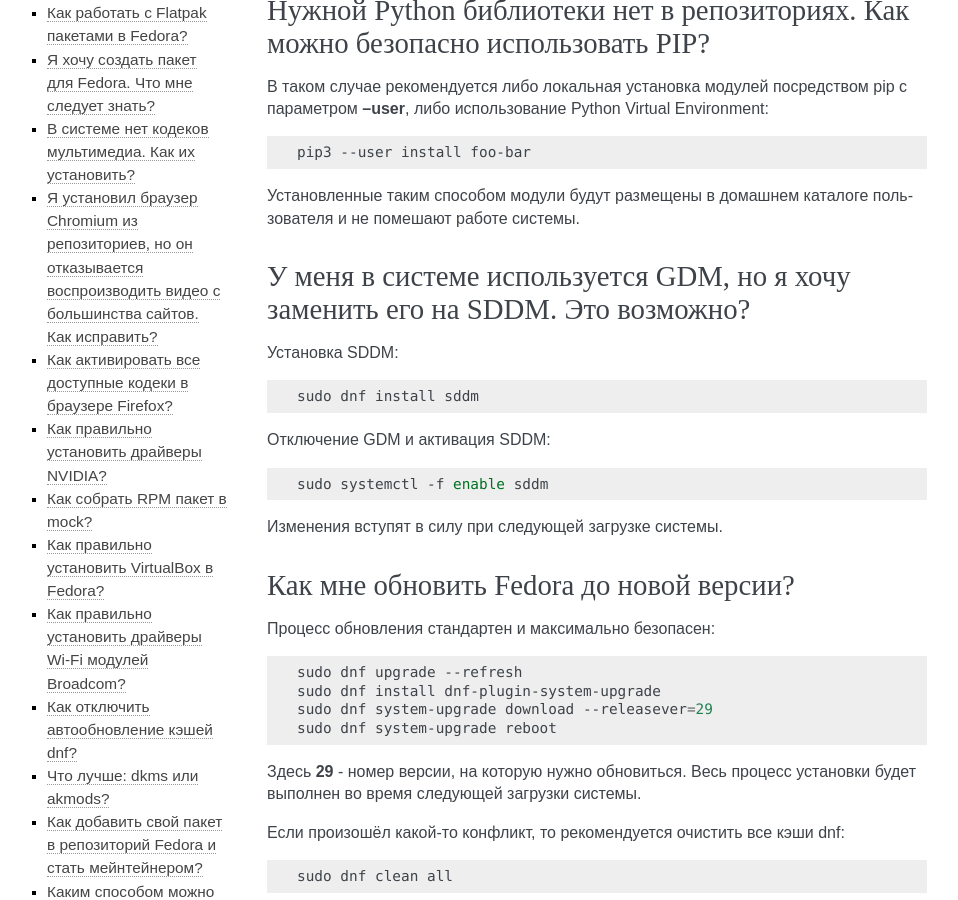
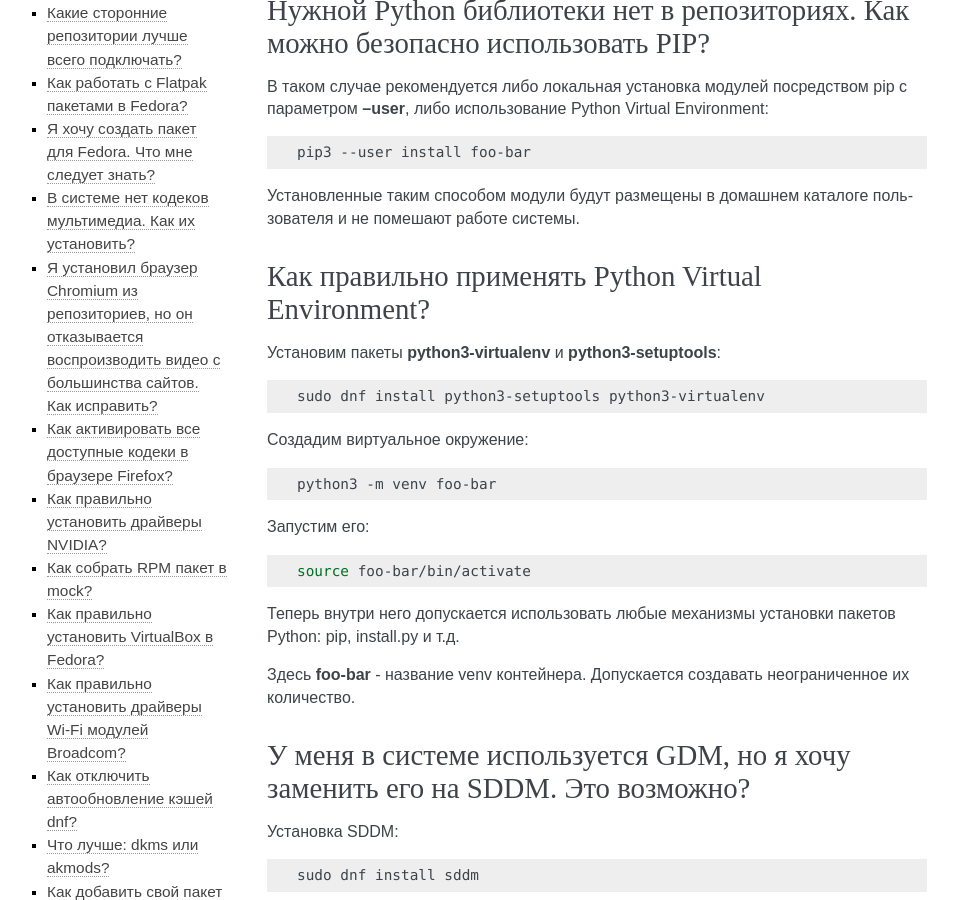
Before and after one commit to RussianFedora/FAQ, a Sphinx documentation site: the page built from source/package-manager.rst, in a window 1280 px wide and 900 px high, scrolled down 1424 px. Shown: the whole window, without its empty margins (153-1111 px from the left). Built offline with Sphinx 7.4.7, drawn with Linux system fonts in a browser that asks for light colours; some of the changed text lies outside the part shown.

Commit message:
Added question about creation of venv.

```diff
--- a/source/package-manager.rst
+++ b/source/package-manager.rst
@@ -70,6 +70,34 @@
     pip3 --user install foo-bar
 
 Установленные таким способом модули будут размещены в домашнем каталоге пользователя и не помешают работе системы.
+
+.. index:: installation, pip, venv
+.. _pip-user:
+
+Как правильно применять Python Virtual Environment?
+========================================================
+
+Установим пакеты **python3-virtualenv** и **python3-setuptools**:
+
+.. code-block:: bash
+
+    sudo dnf install python3-setuptools python3-virtualenv
+
+Создадим виртуальное окружение:
+
+.. code-block:: bash
+
+    python3 -m venv foo-bar
+
+Запустим его:
+
+.. code-block:: bash
+
+    source foo-bar/bin/activate
+
+Теперь внутри него допускается использовать любые механизмы установки пакетов Python: pip, install.py и т.д.
+
+Здесь **foo-bar** - название venv контейнера. Допускается создавать неограниченное их количество.
 
 .. index:: DM change, смена менеджера сеансов, менеджер сеансов
 .. _change-dm:
```
